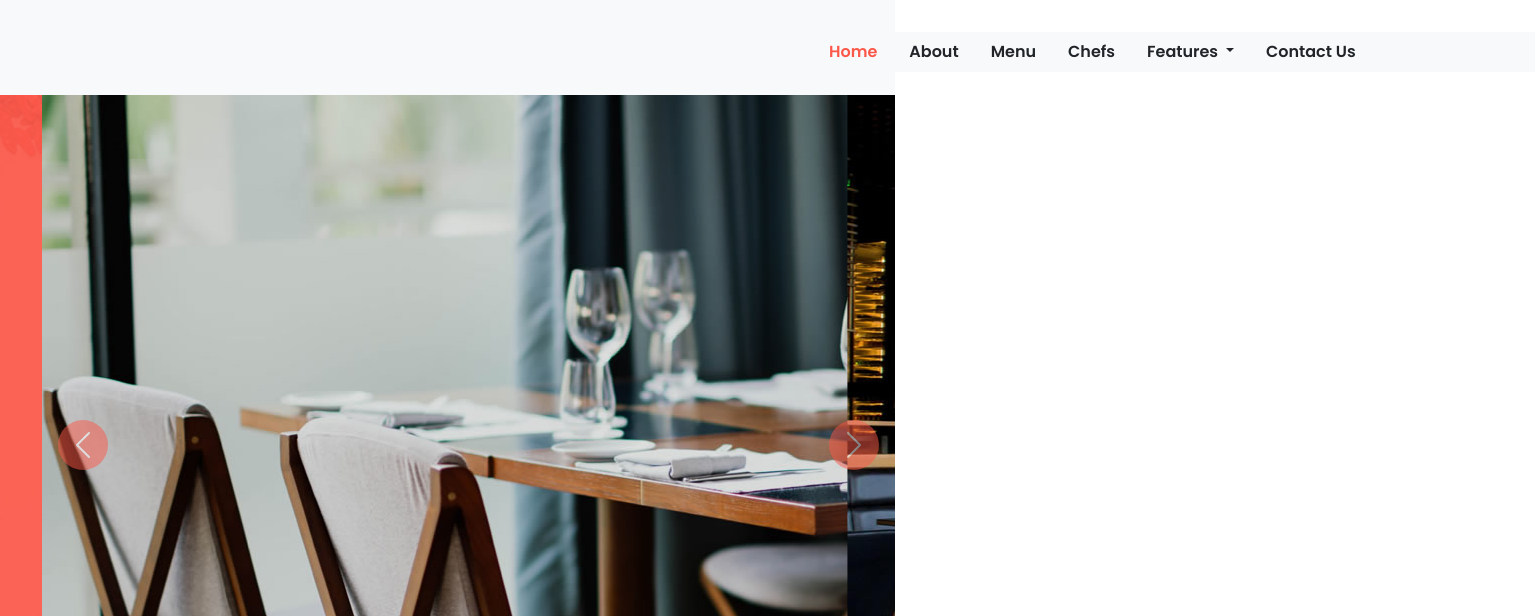
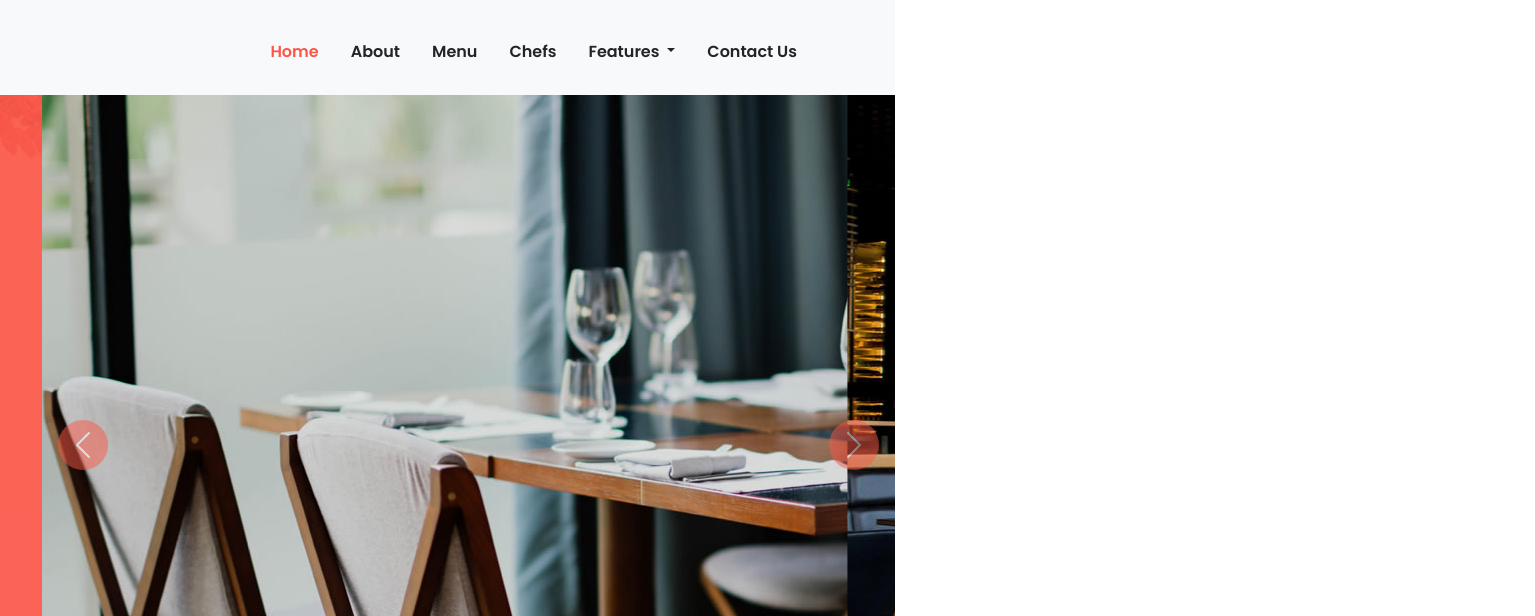
Before and after one commit to KniazevRoman/klassy_cafe, a website: page app/index.html in a window 1280 px wide. Shown: the top 616 px of the page, 1535 px wide, since content can reach past the window. Drawn offline with nearby package versions, Linux system fonts and the light colour scheme; files that its build step writes are made by us from their sources.

Commit message:
navbar position fix

```diff
--- a/app/index.html
+++ b/app/index.html
@@ -31,7 +31,7 @@
                 <span class="navbar-toggler-icon text-dark">&nbsp__</span>
             </button>
             <div class="collapse navbar-collapse flex-grow-0 fw-bold bg-light" id="navbarSupportedContent">
-                <ul class="navbar-nav mb-0 text-center text-md-left bg-light position-absolute w-100">
+                <ul class="navbar-nav mb-0 text-center text-md-left bg-light w-100">
                     <li class="nav-item mx-lg-2 mx-md-0 active">
                         <a class="nav-link text-dark fw-600" aria-current="true" href="#">Home</a>
                     </li>
--- a/app/scss/style.scss
+++ b/app/scss/style.scss
@@ -11,6 +11,16 @@ html, body {
 // Navbar //
 
 .navbar {
+    .navbar-nav{
+        position: absolute;
+    }
+
+    @media (min-width: 768px) {
+        .navbar-nav {
+            position: static;;
+        }
+    }
+
     .active {
         .nav-link {
             color: $primary !important;
```
